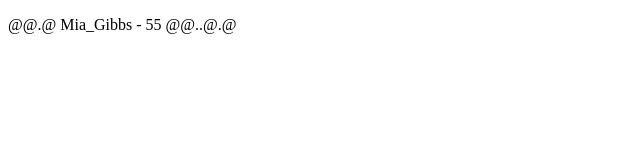
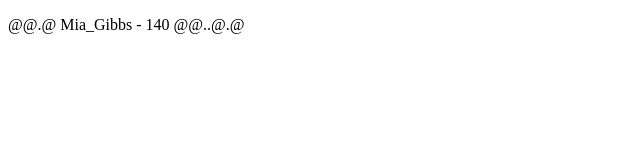
Before and after one commit to Rodgerberg/Rodgers, a plain HTML site: page index.html in a window 1280 px wide. Shown: the full height of the page, 0-640 px from the left. Drawn offline with Linux system fonts and the light colour scheme.

Commit message:
Update index.html

```diff
--- a/index.html
+++ b/index.html
@@ -4,6 +4,6 @@
 	<title>be1.ru</title>
 </head>
 <body>
-<p>@@.@ Mia_Gibbs - 55 @@..@.@</p>
+<p>@@.@ Mia_Gibbs - 140 @@..@.@</p>
 </body>
 </html>
```
